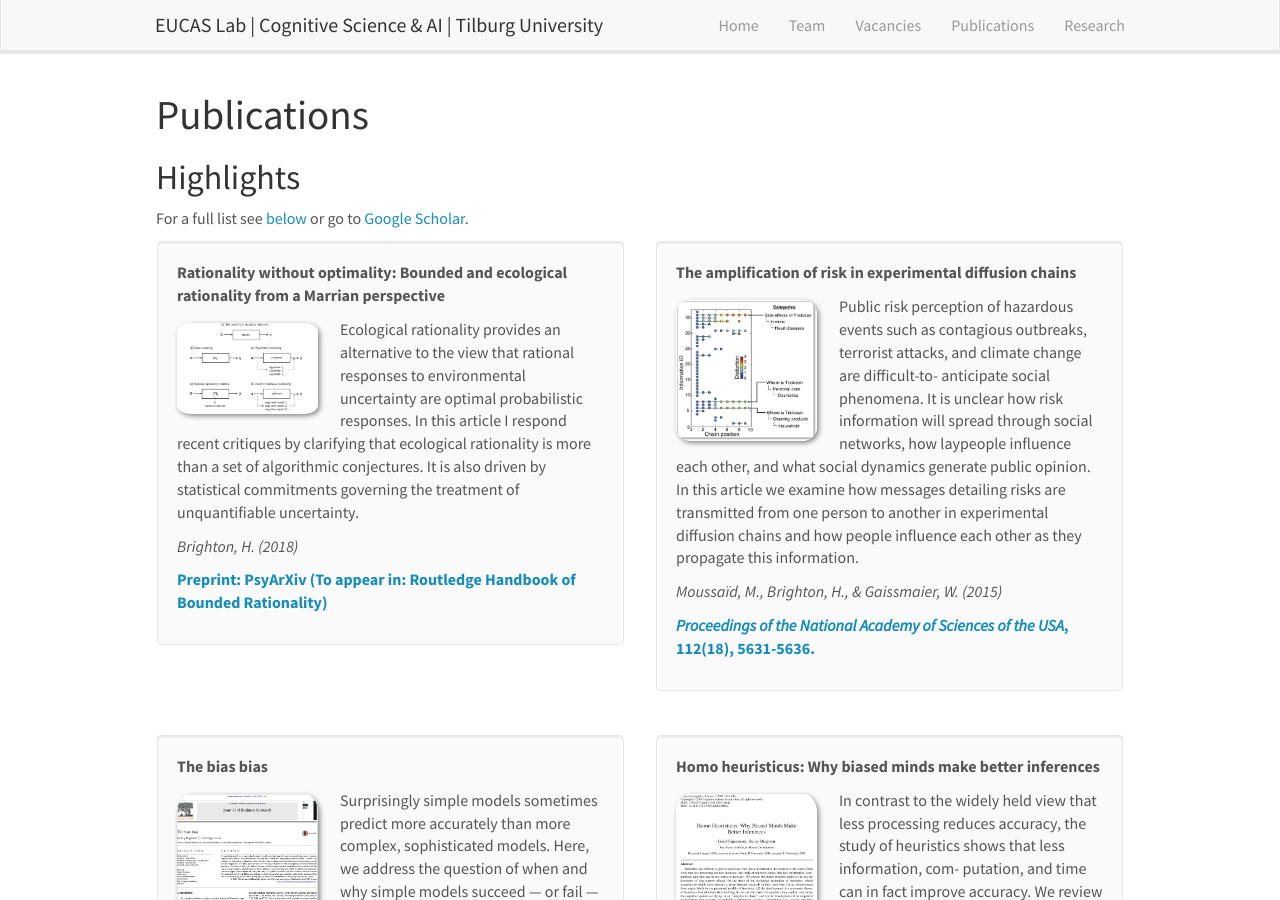
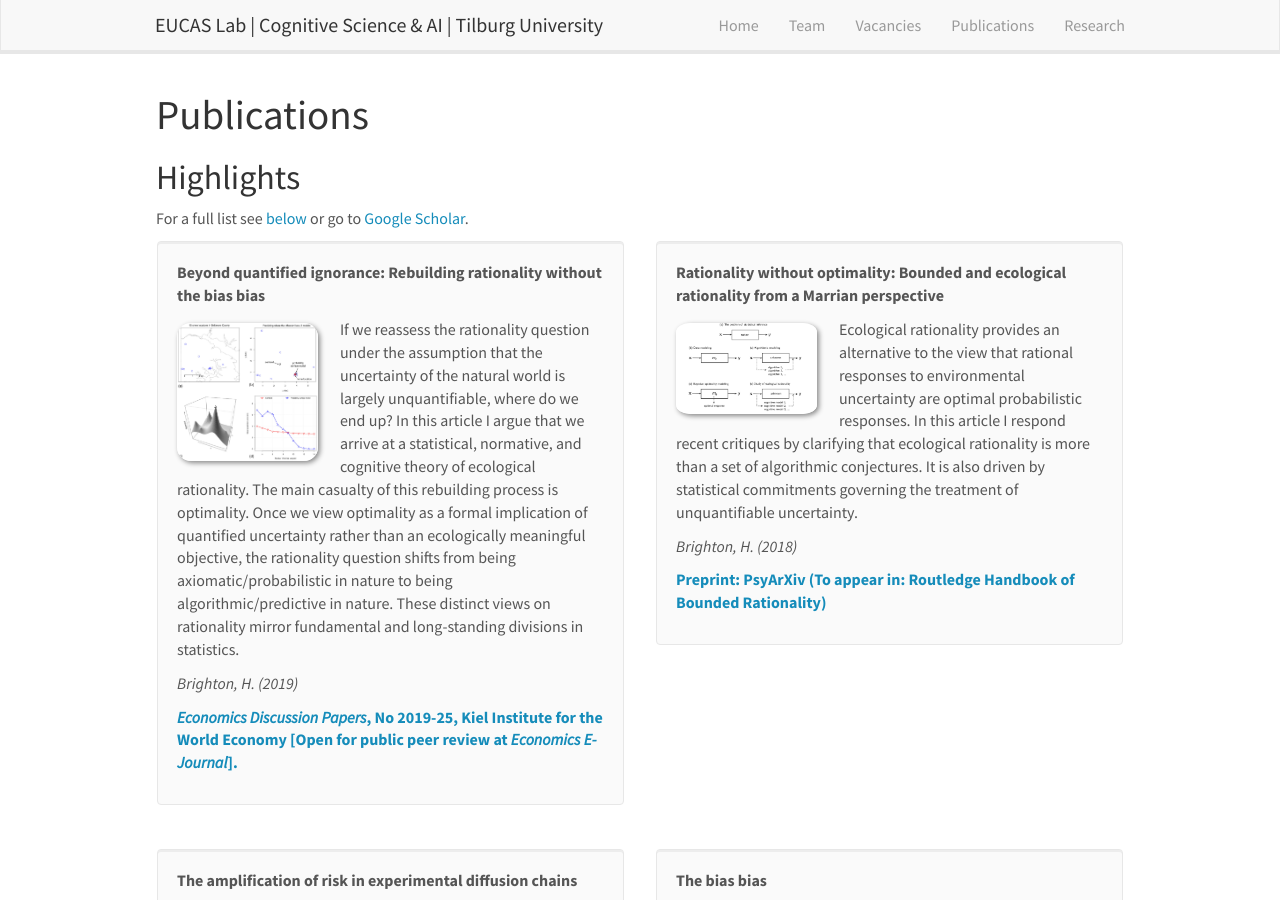
Before and after one commit to eucaslab/eucaslab.github.io, a Jekyll site: the page built from _pages/publications.md, in a window 1280 px wide and 900 px high. Built offline with Jekyll 4.4.1, drawn with Linux system fonts in a browser that asks for light colours; nearby versions of some CDN libraries; comment, search, counter and statistics services are not loaded; some of the changed text lies outside the part shown.

Commit message:
economics2

```diff
--- a/_data/news.yml
+++ b/_data/news.yml
@@ -1,3 +1,6 @@
+- date: 15th March 2019
+  headline: "New working paper open for public peer review <a href='http://www.economics-ejournal.org/economics/discussionpapers/2019-25'>in Economics E-Journal</a> <img src='/images/newspic/Economics.jpg' class='img-responsive' style='max-width: 192px' />"
+
 - date: 1st October 2018
   headline: "Henry Brighton <a href='https://youtu.be/aCSvCDpTWHM'>talks</a> at Rebuilding Macroeconomics, HM Treasury, London.   <img src='/images/newspic/2018rebuilding.jpg' class='img-responsive' style='max-width: 192px' />"
 
--- a/_data/publist.yml
+++ b/_data/publist.yml
@@ -1,4 +1,13 @@
-
+- title: "Beyond quantified ignorance: Rebuilding rationality without the bias bias"
+  image: Pub_baltimore.jpg
+  description: "If we reassess the rationality question under the assumption that the uncertainty of the natural world is largely unquantifiable,
+  where do we end up? In this article I argue that we arrive at a statistical, normative, and cognitive theory of ecological rationality. The main casualty of this rebuilding process is optimality. Once we view optimality as a formal implication of quantified uncertainty rather than an ecologically meaningful objective, the rationality question shifts from being axiomatic/probabilistic in nature to being algorithmic/predictive in nature. These distinct views on rationality mirror fundamental and long-standing divisions in statistics.  "
+  authors: Brighton, H. (2019)
+  link:
+    url: http://www.economics-ejournal.org/economics/discussionpapers/2019-25/count
+    display: "<em>Economics Discussion Papers</em>, No 2019-25, Kiel Institute for the World Economy [Open for public peer review at <em>Economics E-Journal</em>]."
+  highlight: 1
+  news2:
 
 - title: "Rationality without optimality: Bounded and ecological rationality from a Marrian perspective"
   image: Pub_heuristics.jpg
--- a/_pages/research.md
+++ b/_pages/research.md
@@ -28,6 +28,9 @@ Given a formally well-defined task, a rational actor model defines a rationally
 
 #### Key Publications
  <ul>
+ <li>Brighton, H. (2019). Beyond quantified ignorance: Rebuilding rationality without the bias bias.
+ <em>Economics Discussion Papers, No 2019-25</em>, Kiel Institute for the World Economy [Open for public peer review at Economics E-Journal].</li>
+
 <li>Brighton, H. (2018). Rationality without optimality: Bounded and ecological rationality from a Marrian perspective.
 PsyArXiv (To appear in: <em>Routledge Handbook of Bounded Rationality</em>)</li>
 
```
Also changed, not shown: images/newspic/Economics.jpg (added), images/pubpic/Pub_baltimore.jpg (added), 6 other files.
